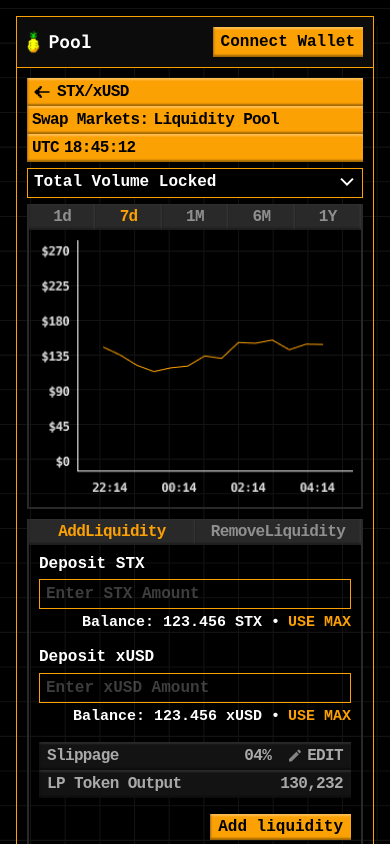
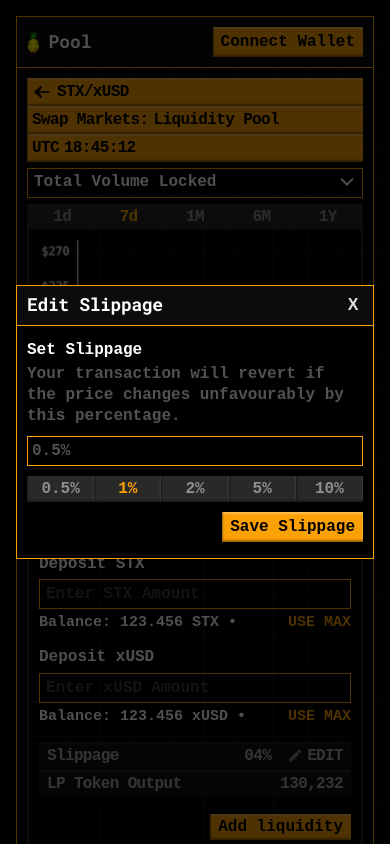
Before and after one commit to zubairpaizer/farf2mfwe2, a Next.js app: page /pool in a window 390 px wide. Both pictures are taken after a click on the element "EDIT". Shown: the top 844 px of the page. Built offline with nearby package versions, Linux system fonts and the light colour scheme; a small style sheet from the web is missing.

Commit message:
designed slippage modal

```diff
--- a/app/components/PoolTabsCard.js
+++ b/app/components/PoolTabsCard.js
@@ -10,6 +10,7 @@ const PoolTabs = [
 
 export const PoolTabsCard = (props) => {
   const [ showTransaction, setShowTransaction ] = useState(false);
+  const [ showEditSlippage, setShowEditSlippage ] = useState(false);
   const [settings, setSettings] = useState({ tab: 'addLiquidity' });
 
   return (
@@ -51,7 +52,7 @@ export const PoolTabsCard = (props) => {
                 <span>Slippage</span>
                 <div className="d-flex items-center">
                   <span>04%</span>
-                  <div className="btn-edit">
+                  <div className="btn-edit" onClick={() => setShowEditSlippage(!showEditSlippage)}>
                     <img className="icon" src={editIcon.src} alt="" />
                     <span>EDIT</span>
                   </div>
@@ -63,7 +64,7 @@ export const PoolTabsCard = (props) => {
               </div>
             </div>
             <div className="text-end">
-              <div onClick={() => setShowTransaction(!showTransaction)} class="btn-default d-inline-flex">Add liquidity</div>
+              <div class="btn-default d-inline-flex" onClick={() => setShowTransaction(!showTransaction)}>Add liquidity</div>
             </div>
           </div>
         ) : (
@@ -92,12 +93,13 @@ export const PoolTabsCard = (props) => {
               </div>
             </div>
             <div className="text-end">
-              <div onClick={() => setShowTransaction(!showTransaction)} class="btn-default d-inline-flex">Remove liquidity</div>
+              <div class="btn-default d-inline-flex" onClick={() => setShowTransaction(!showTransaction)}>Remove liquidity</div>
             </div>
           </div>
         )}
       </div>
 
+      {/* Transaction Modal */}
       <div className={(showTransaction ? 'show ' : '') + "modal modal-lg modal-transaction"}>
         <div class="modal-dialog">
           <div class="modal-content">
@@ -126,6 +128,39 @@ export const PoolTabsCard = (props) => {
 
       <div className={(showTransaction ? 'show ' : '') + "modal-backdrop"}></div>
 
+      {/* Slippage Modal */}
+      <div className={(showEditSlippage ? 'show ' : '') + "modal modal-lg modal-slippage"}>
+        <div class="modal-dialog">
+          <div class="modal-content">
+            <div class="modal-header">
+              <h5 class="modal-title">Edit Slippage</h5>
+              <button onClick={() => setShowEditSlippage(!showEditSlippage)} type="button" class="btn-close">
+                X
+              </button>
+            </div>
+            <div class="modal-body">
+              <div>
+                <h6 className="title">Set Slippage</h6>
+                <p className="desc">Your transaction will revert if the price changes unfavourably by this percentage.</p>
+              </div>
+              <input className="value" type="text" placeholder="0.5%" />
+              <div class="slippage-percent">
+                <div className="item">0.5%</div>
+                <div className="item active">1%</div>
+                <div className="item">2%</div>
+                <div className="item">5%</div>
+                <div className="item">10%</div>
+              </div>
+              <div className="btn-container">
+                <div class="btn-default btn-lg" onClick={() => setShowEditSlippage(!showEditSlippage)}>Save Slippage</div>
+              </div>
+            </div>
+          </div>
+        </div>
+      </div>
+
+      <div className={(showEditSlippage ? 'show ' : '') + "modal-backdrop"}></div>
+
     </>
   )
 }
--- a/app/styles/index.scss
+++ b/app/styles/index.scss
@@ -8,6 +8,7 @@ $dark-800: #1F1F1F;
 $dark-900: #131313;
 $dark-950: #0C0C0C;
 $white-24: rgba(255, 255, 255, 0.24);
+$white-32: rgba(255, 255, 255, 0.32);
 $white-48: rgba(255, 255, 255, 0.48);
 $white-64: rgba(255, 255, 255, 0.64);
 $white-76: rgba(255, 255, 255, 0.76);
@@ -564,7 +565,9 @@ body{
 	justify-content: flex-end;
 	margin-top: 5px;
 	@media (max-width: 767.98px) {
-		column-gap: 8px;
+		align-items: flex-start;
+		column-gap: 10px;
+    justify-content: space-between;
 	}
 	.balance{
 		font-size: $fs-16;
@@ -886,6 +889,78 @@ body{
 	}
 }
 
+.modal-slippage{
+	.modal-dialog{
+		.modal-content{
+			.modal-body{
+				padding: 16px 10px;
+				display: flex;
+				flex-direction: column;
+				row-gap: 10px;
+				.title{
+					font-size: $fs-16;
+					color: $white;
+					line-height: 1.1;
+					margin-bottom: 5px;
+				}
+				.desc{
+					font-size: $fs-16;
+					color: $white-32;
+					line-height: 1.3;
+					margin-bottom: 0;
+				}
+				.value{
+					height: 30px;
+					padding: 4px;
+					font-family: Hack, monospace;
+					font-size: $fs-16;
+					font-weight: $fw-600;
+					color: $white;
+					background-color: transparent;
+					border: 1px solid $primary;
+					outline: 0;
+					box-shadow: none;
+					&::-ms-input-placeholder {
+						font-family: Hack, monospace;
+						font-weight: $fw-700;
+						color: $white-32;
+					}
+					&::placeholder {
+						font-family: Hack, monospace;
+						font-weight: $fw-700;
+						color: $white-32;
+					}
+				}
+				.slippage-percent{
+					height: 26px;
+					display: flex;
+					align-items: stretch;
+					.item{
+						width: 100%;
+						display: flex;
+						align-items: center;
+						justify-content: center;
+						padding: 4px 8px;
+						background-color: $dark-700;
+						font-size: $fs-16;
+						color: $white-48;
+						cursor: pointer;
+						box-shadow: 1px -2px 2px 0px rgba(0, 0, 0, 0.37) inset, -1px 0px 2px 0px rgba(255, 255, 255, 0.10) inset;
+						transition: all 0.2s;
+						&.active{
+							color: $primary;
+						}
+					}
+				}
+				.btn-container{
+					display: flex;
+					justify-content: flex-end;
+				}
+			}
+		}
+	}
+}
+
 .modal-backdrop {
 	position: fixed;
 	display: none;
```
